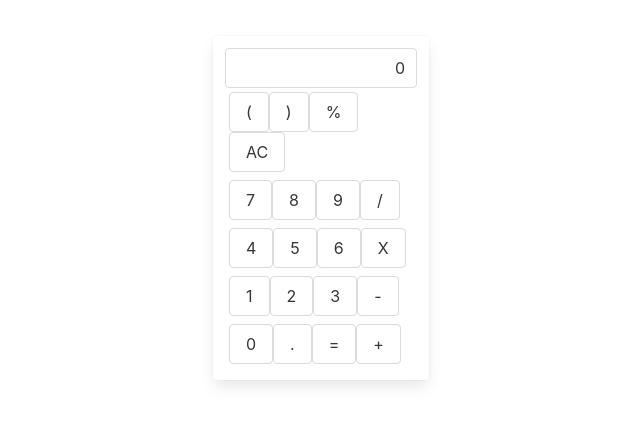
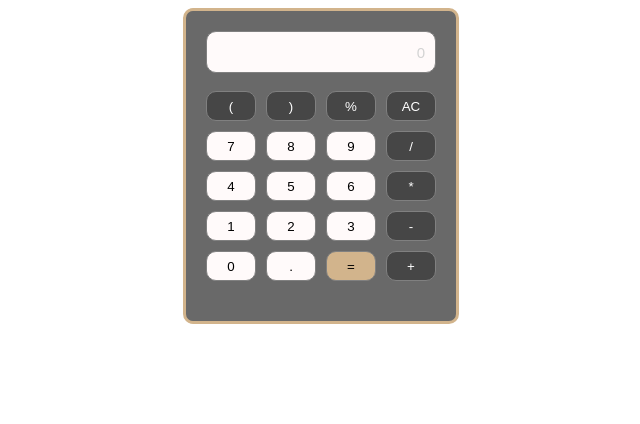
Before and after one commit to GAudrey/calculator, a plain HTML site: page index.html in a window 1280 px wide. Shown: the whole page, without its empty margins (319-959 px from the left). Drawn offline with nearby package versions, Linux system fonts and the light colour scheme.

Commit message:
modif css and construct js + add js operation

```diff
--- a/calculator.js
+++ b/calculator.js
@@ -1,61 +1,31 @@
-const buttonsArr = [
-    ['(', ')', '%', 'AC'],
-    ['7', '8', '9', '/'],
-    ['4', '5', '6', 'X'],
-    ['1', '2', '3', '-'],
-    ['0', '.', '=', '+'],
-];
+const buttonsArr = ['(', ')', '%', 'AC', '7', '8', '9', '/', '4', '5', '6', '*', '1', '2', '3', '-', '0', '.', '=', '+'];
 
 // calculator
 
     // main
     const newMain = document.createElement('main');
-    newMain.className = 'container';
+    newMain.className = 'grid';
 
     document.body.appendChild(newMain);
 
-    // div columns & card (calculator)
-    const divColumns = document.createElement('div');
-    divColumns.className = 'section columns is-centered';
+    // input
+    const divInput = document.createElement('div');
+    divInput.className = 'input-zone';
 
-    const divCard = document.createElement('div');
-    divCard.className = 'card column is-one-fifth';
+    const newInput = document.createElement('input');
+    newInput.className = 'input-screen';
+    newInput.type = 'text';
+    newInput.value = '0';
+    newInput.readOnly = true;
 
-    newMain.appendChild(divColumns);
-    divColumns.appendChild(divCard);
+    newMain.appendChild(divInput);
+    divInput.appendChild(newInput);
 
-    // input
-    const sectionInput = document.createElement('section');
-    sectionInput.className = 'control';
+    // buttons
+    for (let i = 0; i < buttonsArr.length; i ++){
+        const buttons = document.createElement('button');
+        buttons.className = 'btn';
+        buttons.textContent = buttonsArr[i];
 
-    const inputArea = document.createElement('input');
-    inputArea.className = 'input has-text-right';
-    inputArea.type = 'text';
-    inputArea.value = '0';
-    inputArea.readOnly = true;
-
-    divCard.appendChild(sectionInput);
-    sectionInput.appendChild(inputArea);
-
-    // section buttons
-    const sectionButtons = document.createElement('section');
-    sectionButtons.className = 'is-centered';
-
-    divCard.appendChild(sectionButtons);
-
-        // div buttons
-        for (let i = 0; i < buttonsArr.length; i ++){
-            const divButtons = document.createElement('div');
-            divButtons.className = 'p-1';
-
-            sectionButtons.appendChild(divButtons);
-
-            // buttons
-            for (let ib = 0; ib < buttonsArr[i].length; ib ++){
-                const button = document.createElement('button');
-                button.className = 'button';
-                button.textContent = buttonsArr[i][ib];
-
-                divButtons.appendChild(button);
-            };
+        newMain.appendChild(buttons);
     };
--- a/index.html
+++ b/index.html
@@ -4,10 +4,10 @@
     <meta charset="UTF-8">
     <meta name="viewport" content="width=device-width, initial-scale=1.0">
     <title>Calculator</title>
-    <link rel="stylesheet" href="https://cdn.jsdelivr.net/npm/bulma@0.9.1/css/bulma.min.css" />
     <link rel="stylesheet" href="style.css" />
 </head>
 <body>
     <script src="./calculator.js"></script>
+    <script src="./operations-calculator.js"></script>
 </body>
 </html>
--- a/operations-calculator.js
+++ b/operations-calculator.js
@@ -0,0 +1,25 @@
+const contentButton = document.querySelectorAll('button');
+const contentInput = document.querySelector('input');
+
+for (let content of contentButton){
+    content.addEventListener('click', () => {
+        // suppress 0
+        if(contentInput.value == '0'){
+            contentInput.value = '';
+        }
+
+        contentInput.value += content.textContent;
+
+        // reset to 0
+        if(content.textContent == 'AC'){
+            contentInput.value = '0';
+        }
+
+        // result
+        if(content.textContent == '='){
+            function safeEval(str){
+                return Function('return ' + str());
+            };
+        }
+    })
+}
--- a/style.css
+++ b/style.css
@@ -0,0 +1,77 @@
+body {
+    font-family: Arial, Helvetica, sans-serif;
+}
+
+.grid {
+    width: 250px;
+    margin: auto;
+    display: grid;
+    grid-template-columns: repeat(4, 50px);
+    grid-template-rows: minmax(50px, auto) repeat(5, 30px);
+    grid-column-gap: 10px;
+    grid-row-gap: 10px;
+    justify-content: center;
+    align-content: center;
+    padding: 20px 10px 40px 10px;
+    border: 3px solid tan;
+    border-radius: 10px;
+    background-color: dimgrey;
+}
+
+.input-zone {
+    grid-column: 1 /  span 4;
+}
+
+.input-screen {
+    width: 218px;
+    height: 40px;
+    background-color: snow;
+    border: 1px solid grey;
+    border-radius: 10px;
+    padding: 0px 10px 0px 0px;
+    text-align: right;
+    font-size: 15px;
+    color: lightgrey;
+}
+
+.input-screen:hover {
+    color: black;
+}
+
+.input-screen:focus{
+    outline: none;
+    color: black;
+    box-shadow: 0 0 10px 5px #464646;
+}
+
+.btn {
+    outline: none;
+    border: 1px solid grey;
+    border-radius: 10px;
+    padding: 5px;
+    text-align: center;
+    cursor: pointer;
+    background-color: snow;
+}
+
+.btn:active {
+    box-shadow: inset 0 0 5px black;
+}
+
+/* buttons up and right */
+.btn:nth-child(2),
+.btn:nth-child(3),
+.btn:nth-child(4),
+.btn:nth-child(5),
+.btn:nth-child(9),
+.btn:nth-child(13),
+.btn:nth-child(17),
+.btn:nth-child(21) {
+    background-color: #464646;
+    color: white;
+}
+
+/* button = */
+.btn:nth-child(20) {
+    background-color: tan;
+}
```
